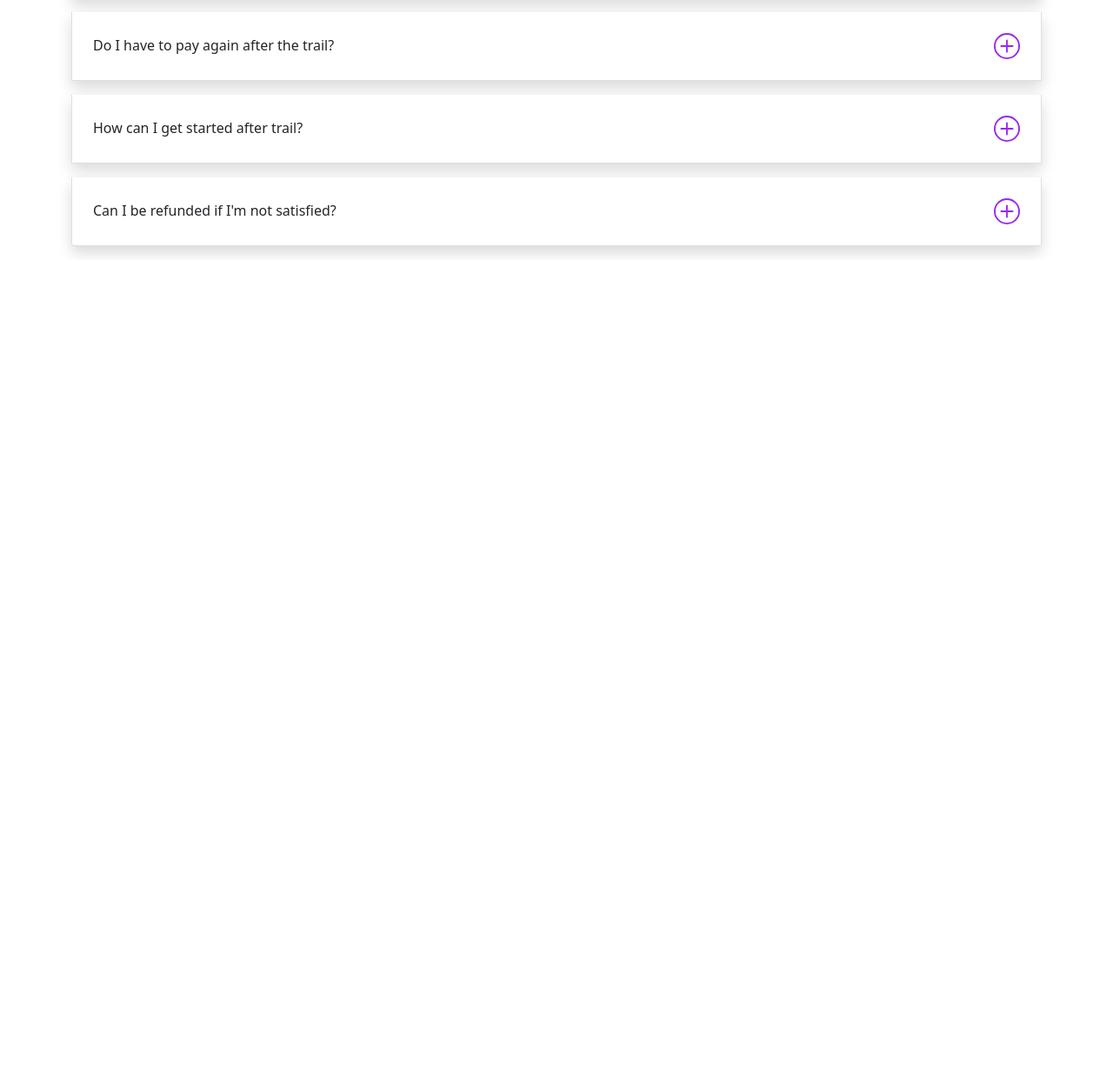
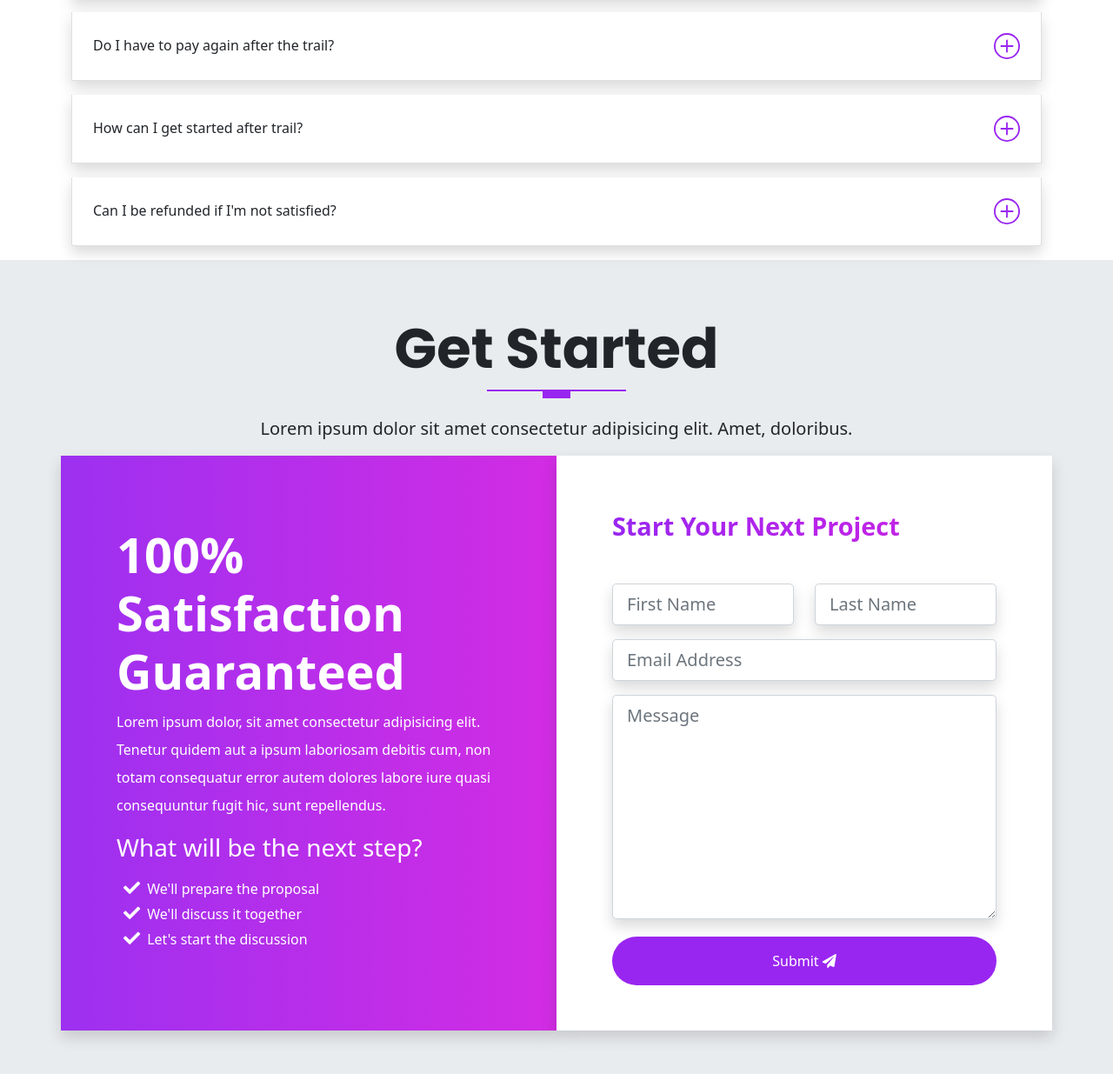
Before and after one commit to prajwalpoojary/bootstrap-website, a website: page index.html in a window 1280 px wide. Shown: the part 4980-6215 px from the top of the page at 87% size. Before the commit the page ends 5279 px from the top, so only its background shows below. Drawn offline with Linux system fonts and the light colour scheme.

Commit message:
added cta section

```diff
--- a/index.html
+++ b/index.html
@@ -441,6 +441,59 @@
     </div>
   </section>
 
+  <!-- ########################################################################
+                          START THE GET STARTED SECTION
+    ######################################################################### -->
+  <section class="get-started" id="contact">
+    <div class="container">
+      <div class="text-center">
+        <h2 class="display-3 fw-bold text-capitalize">Get Started</h2>
+        <div class="heading-line mb-1"></div>
+        <p class="lead pt-1">Lorem ipsum dolor sit amet consectetur adipisicing elit. Amet, doloribus.</p>
+      </div>
+      <!-- START THE CTA INFO -->
+      <div class="row text-white">
+        <div class="col-lg-6 gradient shadow p-3">
+          <div class="cta-info w-100">
+            <h4 class="display-4 fw-bold">100% Satisfaction Guaranteed</h4>
+            <p class="lh-lg">Lorem ipsum dolor, sit amet consectetur adipisicing elit. Tenetur quidem aut a ipsum laboriosam debitis cum, non totam consequatur error autem dolores labore iure quasi consequuntur fugit hic, sunt repellendus.</p>
+            <h3 class="display-3--brief">What will be the next step?</h3>
+            <ul class="cta-info__list">
+              <li>We'll prepare the proposal</li>
+              <li>We'll discuss it together</li>
+              <li>Let's start the discussion</li>
+            </ul>
+          </div>
+        </div>
+        <div class="col-lg-6 bg-white shadow p-3">
+          <div class="form w-100 pb-2">
+            <h4 class="display-3--title mb-5">Start Your Next Project</h4>
+            <form action="" class="row">
+              <div class="col-lg-6 col-md-6 mb-3">
+                <input type="text" placeholder="First Name" id="inputFirstName" class="form-control shadow form-control-lg">
+              </div>
+              <div class="col-lg-6 col-md-6 mb-3">
+                <input type="text" placeholder="Last Name" id="inputLastName" class="form-control shadow form-control-lg">
+              </div>
+              <div class="mb-3">
+                <input type="email" placeholder="Email Address" id="inputEmail" class="form-control shadow form-control-lg">
+              </div>
+              <div class="mb-3">
+                <textarea name="message" placeholder="Message" id="message" rows="8" class="form-control shadow form-control-lg"></textarea>
+              </div>
+              <div class="text-center mt-1 d-grid">
+                <button type="button" class="btn btn-primary rounded-pill pt-3 pb-3">
+                  Submit
+                  <i class="fas fa-paper-plane"></i>
+                </button>
+              </div>
+            </form>
+          </div>
+        </div>
+      </div>
+    </div>
+  </section>
+
   <script src="assets/vendors/js/glightbox.min.js"></script>
   <script>
     const lightbox = GLightbox({
--- a/scss/components/_typography.scss
+++ b/scss/components/_typography.scss
@@ -68,6 +68,7 @@
   }
 }
 
+// BORDER RIGHT
 .border-right {
   border-right: 0.1rem solid $gray-300;
   height: 100%;
@@ -76,3 +77,8 @@
     border-right: none;
   }
 }
+
+// GRADIENT
+.gradient {
+  @include gradient;
+}
--- a/scss/layout/_cta.scss
+++ b/scss/layout/_cta.scss
@@ -0,0 +1,52 @@
+@use "../custom" as *;
+@use "../components/mixins" as *;
+
+.get-started {
+  padding: 4rem 0;
+  background-color: $gray-200;
+}
+
+.cta-info {
+  margin: 1rem 0;
+  padding: 3rem;
+
+  @include media-breakpoint-down(md) {
+    padding: 1rem;
+  }
+
+  &__list {
+    display: block;
+    margin-bottom: 0.7rem;
+    padding-top: 0.5rem;
+    padding-left: 0.5rem;
+    list-style: none;
+
+    li::before {
+      font-family: "Font Awesome 5 free";
+      content: "\f00c";
+      font-weight: 600;
+      margin-right: 0.5rem;
+      font-size: 1.2rem;
+    }
+  }
+}
+
+// FORM CONTENT
+.form {
+  padding: 3rem;
+
+  @include media-breakpoint-down(md) {
+    padding: 1rem;
+  }
+
+  button {
+    border: none;
+    color: $white;
+
+    a {
+      color: $white;
+      text-decoration: none;
+      text-transform: uppercase;
+    }
+  }
+}
```
Also changed, not shown: assets/css/main.css, 1 other file.
